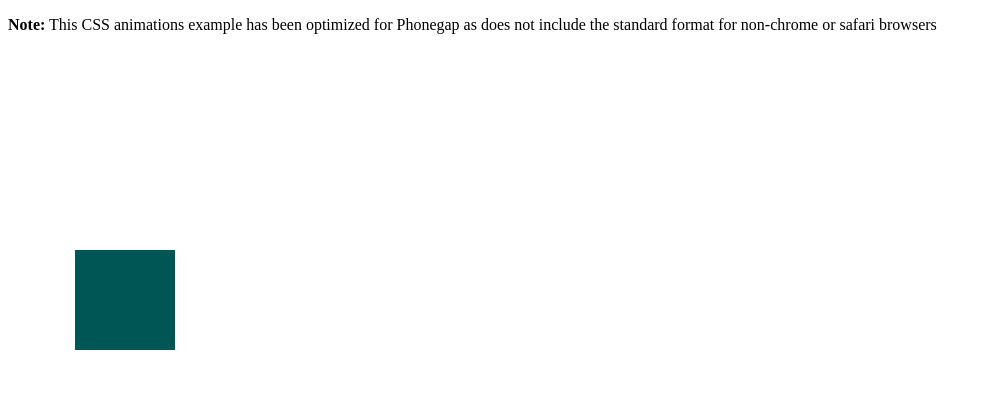
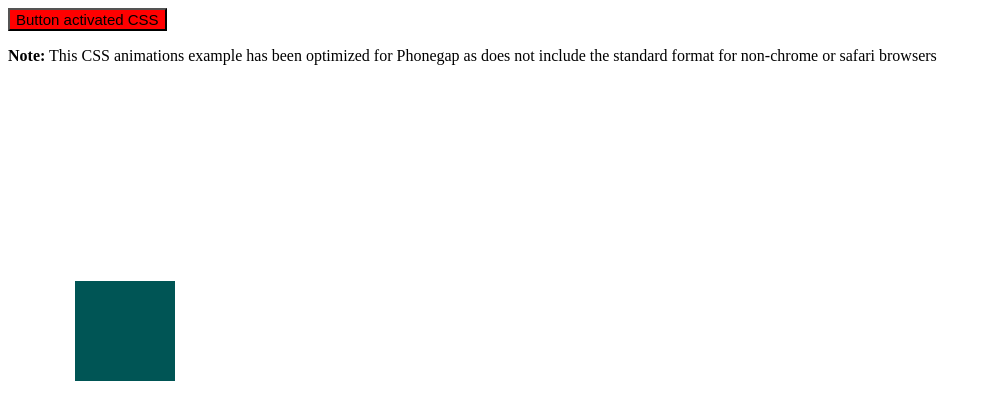
Before and after one commit to hpssjellis/j23-cssAnimations-pgb-helloworld, a plain HTML site: page index.html in a window 1280 px wide. Shown: the whole page, without its empty margins (0-992 px from the left). Drawn offline with Linux system fonts and the light colour scheme.

Commit message:
Update index.html

```diff
--- a/index.html
+++ b/index.html
@@ -27,6 +27,11 @@
 </head>
 <body>
 
+
+<input type=button value="Button activated CSS" style="font-size:15px;background-color:red;" onclick="{
+  location ='advancedCSS.html'
+}">
+
 <p><b>Note:</b> This CSS animations example has been optimized for Phonegap as does not include the standard
 
 format for non-chrome or safari browsers</p>
```
